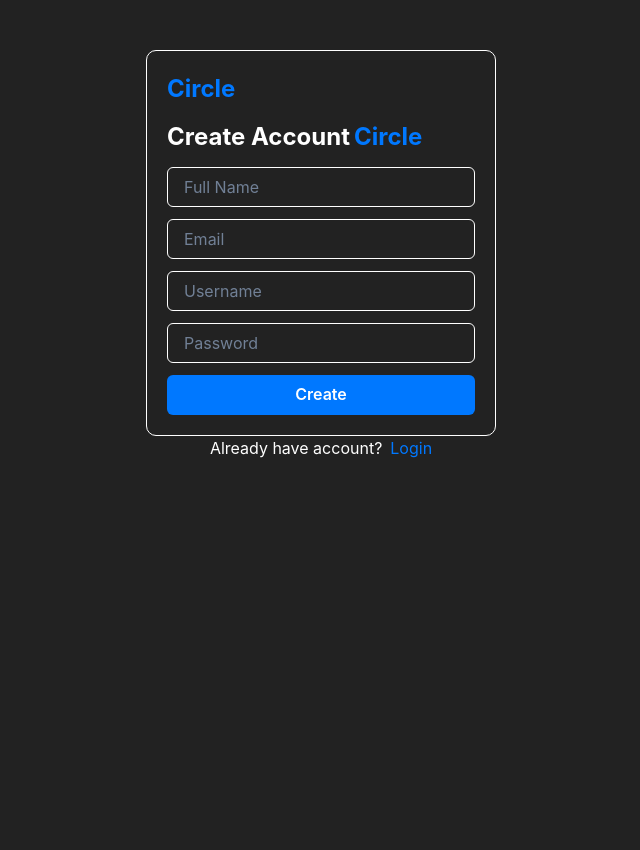
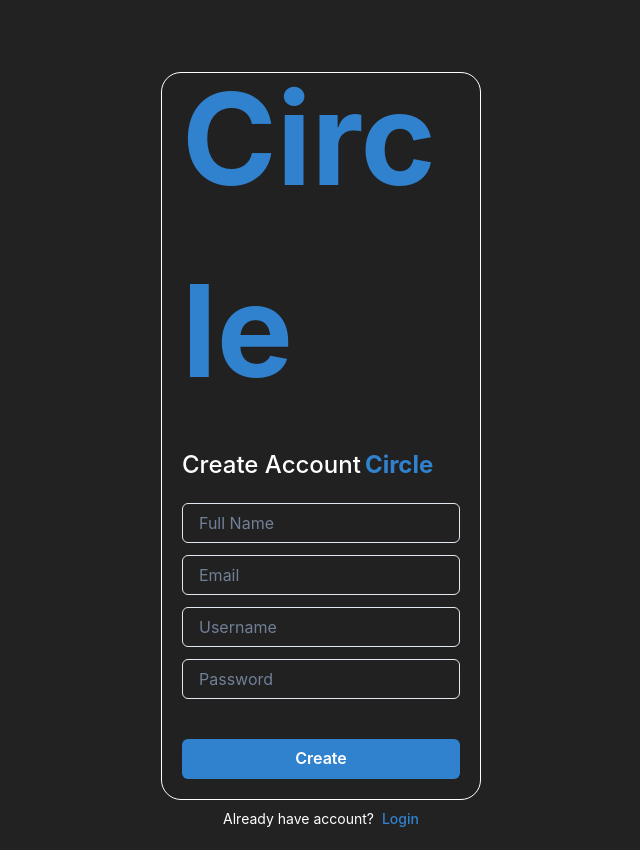
Before and after one commit to muharsadika/circle-client, a React (Vite) app: page /register in a window 1280 px wide. Shown: the whole page, without its empty margins (319-959 px from the left). Before the commit the page ends 800 px from the top, so only its background shows below. Built offline with nearby package versions, Linux system fonts and the light colour scheme; no server answers.

Commit message:
refactor: restyle register page

```diff
--- a/src/features/components/FormRegisterFeature.tsx
+++ b/src/features/components/FormRegisterFeature.tsx
@@ -1,51 +1,70 @@
-import { FormControl, Input, Text, Button } from "@chakra-ui/react";
-import { FormRegisterHook } from "../hooks/FormRegisterHook";
-
+import { FormControl, Input, Text, Button, Box } from '@chakra-ui/react';
+import { FormRegisterHook } from '../hooks/FormRegisterHook';
+import { useNavigate } from 'react-router-dom';
 
 export default function FormRegisterFeature() {
   const { handleChange, handleRegister } = FormRegisterHook();
+  const navigate = useNavigate();
 
   return (
     <FormControl
       isRequired
-            display={"flex"}
-            flexDirection={"column"}
-            gap={3}
-            width={"350px"}
-            bg={"transparent"}
-            color={"white"}
-            border={"1px solid white"}
-            borderRadius={10}
+      width={'25%'}
+      display={'flex'}
+      flexDirection={'column'}
+      gap={5}
+      bg={'blackAlpha.50'}
+      color={'white'}
+      borderRadius={20}
       padding={5}
+      border={'1px solid white'}
     >
-
-            <Text color={"messenger.500"} fontSize={"2xl"} fontWeight={"bold"}>
+      <Text
+        color={'blue.500'}
+        fontSize={'9xl'}
+        fontWeight={'bold'}
+        marginTop={-50}
+        _hover={{ color: 'blue.300', cursor: 'pointer' }}
+        onClick={() => navigate('/home')}
+      >
         Circle
       </Text>
 
-            <Text fontSize={"2xl"} fontWeight={"bold"} display={"flex"} gap={1}>
-                <Text>Create Account</Text>
-                <Text color={"messenger.500"}>Circle</Text>
+      <Text display={'flex'} gap={1}>
+        <Text fontSize={'2xl'} fontWeight={'medium'}>
+          Create Account
+        </Text>
+        <Text
+          fontSize={'2xl'}
+          fontWeight={'bold'}
+          color={'blue.500'}
+          _hover={{ color: 'blue.300', cursor: 'pointer' }}
+          onClick={() => navigate('/home')}
+        >
+          Circle
+        </Text>
       </Text>
 
+      <Box display={'flex'} flexDirection={'column'} gap={3}>
         <Input placeholder="Full Name" name="full_name" onChange={handleChange} />
         <Input placeholder="Email" name="email" onChange={handleChange} />
         <Input placeholder="Username" name="username" onChange={handleChange} />
-            <Input type="password" placeholder="Password" name="password" onChange={handleChange}
+        <Input
+          type="password"
+          placeholder="Password"
+          name="password"
+          onChange={handleChange}
           onKeyPress={(event) => {
-                    if (event.key === "Enter") {
+            if (event.key === 'Enter') {
               handleRegister();
             }
-                }} />
+          }}
+        />
+      </Box>
 
-            <Button
-                backgroundColor={"messenger.500"}
-                colorScheme="messenger.500"
-                color={"white"}
-                onClick={handleRegister}>
+      <Button colorScheme="blue" onClick={handleRegister} marginTop={5}>
         Create
       </Button>
-
     </FormControl>
   );
 }
--- a/src/pages/Register.tsx
+++ b/src/pages/Register.tsx
@@ -1,7 +1,6 @@
-import { useNavigate } from "react-router-dom";
-import { Box, Text } from "@chakra-ui/react";
-import FormRegisterFeature from "@/features/components/FormRegisterFeature";
-
+import { useNavigate } from 'react-router-dom';
+import { Box, Text } from '@chakra-ui/react';
+import FormRegisterFeature from '@/features/components/FormRegisterFeature';
 
 export default function Register() {
   const navigate = useNavigate();
@@ -9,22 +8,32 @@ export default function Register() {
   return (
     <>
       <Box
-				display={"flex"}
-				flexDirection={"column"}
-				alignItems={"center"}
-				marginTop={"50px"}
-				color={"white"}
+        display={'flex'}
+        flexDirection={'column'}
+        justifyContent={'center'}
+        alignItems={'center'}
+        marginTop={'50px'}
+        color={'white'}
+        gap={2}
+        width={'full'}
+        height={'100vh'}
       >
-
         <FormRegisterFeature />
 
-				<Box display={"flex"} gap={2}>
-					<Text>Already have account?</Text>
-					<Text color="messenger.500" cursor={"pointer"} onClick={() => navigate("/login")}> Login </Text>
+        <Box display={'flex'} gap={2}>
+          <Text fontSize={'sm'}>Already have account?</Text>
+          <Text
+            fontSize={'sm'}
+            color="blue.500"
+            fontWeight={'medium'}
+            cursor={'pointer'}
+            _hover={{ color: 'blue.300', cursor: 'pointer' }}
+            onClick={() => navigate('/login')}
+          >
+            Login
+          </Text>
         </Box>
-
       </Box>
     </>
   );
-
 }
```
Lines whose indentation alone changed are shown as unchanged.
